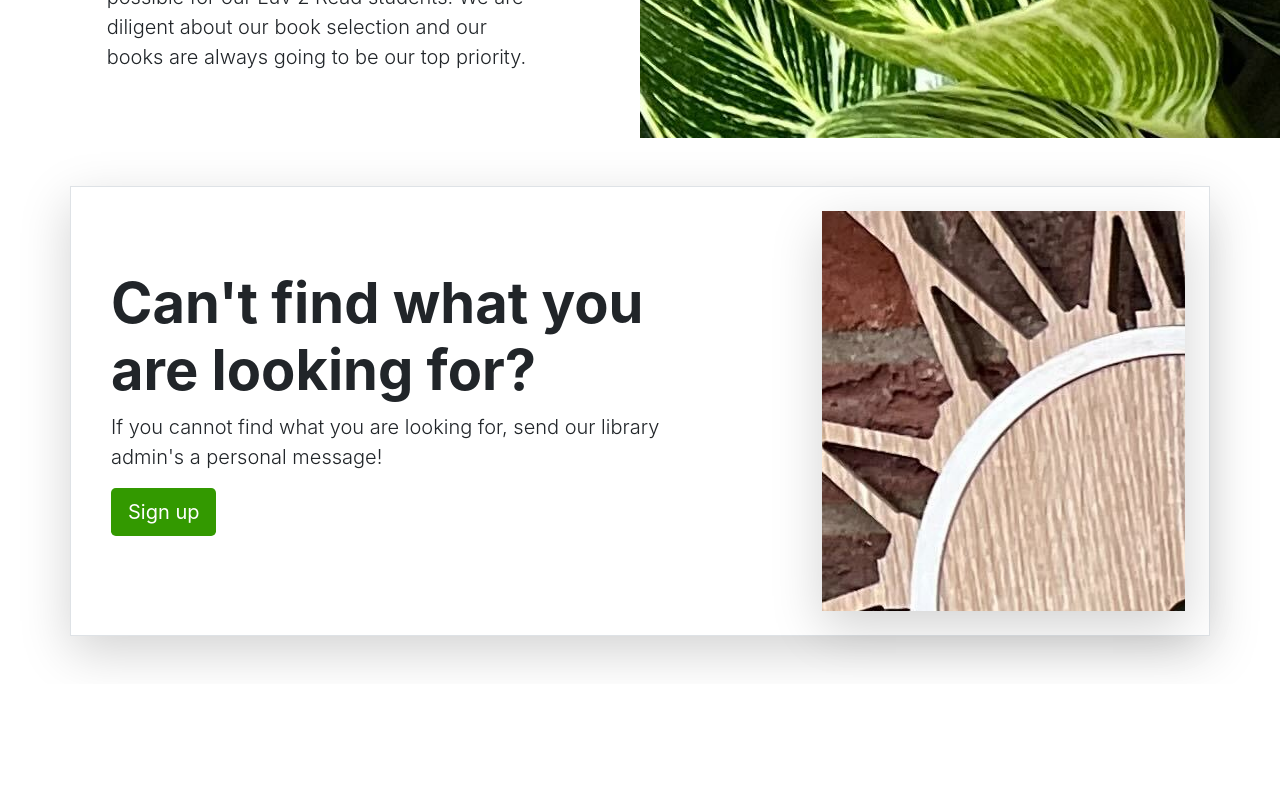
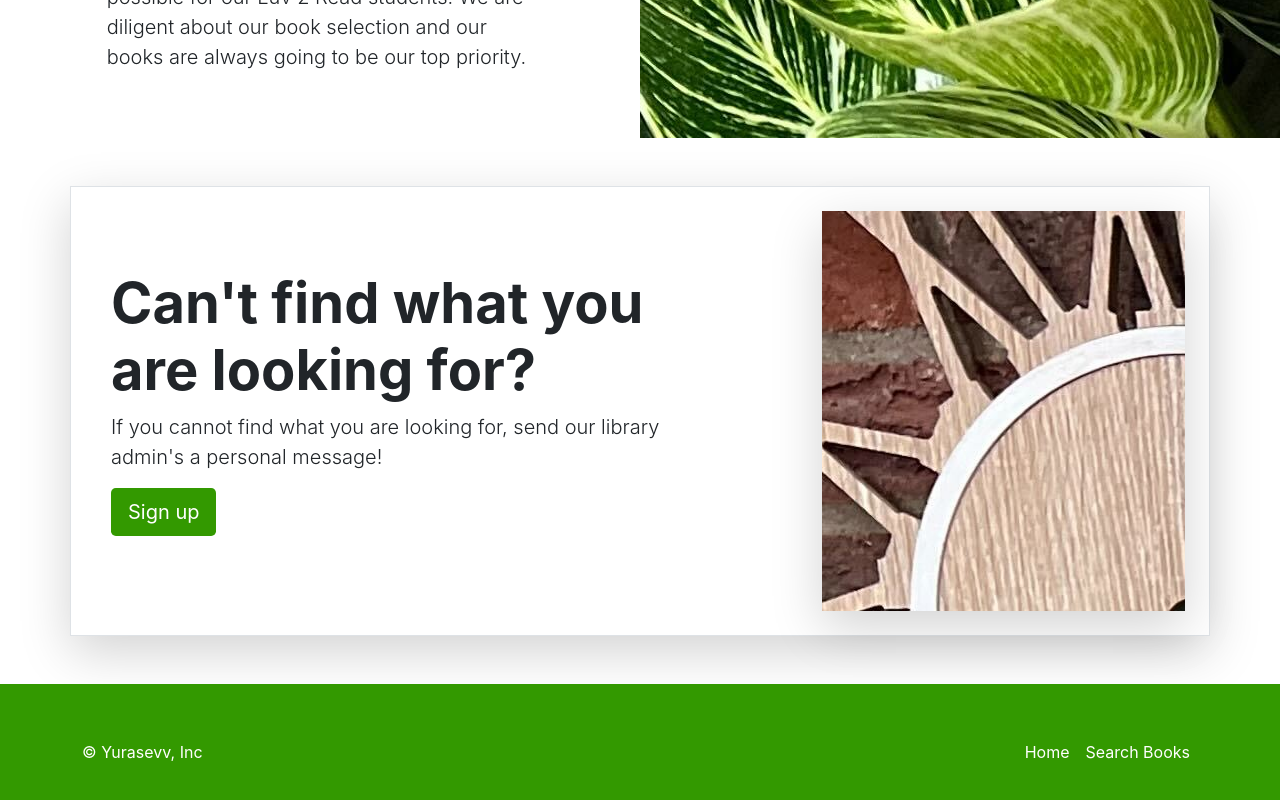
Before and after one commit to Yurasevv/library-web-app, a React (Create React App) app in the folder frontend/library-app/: page / in a window 1280 px wide. Shown: the part 1786-2586 px from the top of the page. Before the commit the page ends 2470 px from the top, so only its background shows below. Built offline with nearby package versions, Linux system fonts and the light colour scheme.

Commit message:
Add Footer

```diff
--- a/frontend/library-app/src/App.tsx
+++ b/frontend/library-app/src/App.tsx
@@ -5,6 +5,7 @@
 import {Carousel} from "./layouts/homepage/Carousel";
 import {Heros} from "./layouts/homepage/Heros";
 import {LibraryServices} from "./layouts/homepage/LibraryServices";
+import {Footer} from "./layouts/navbarAndFooter/Footer";
 
 function App() {
   return (
@@ -14,6 +15,7 @@
           <Carousel/>
           <Heros/>
           <LibraryServices/>
+          <Footer/>
       </div>
   );
 }
--- /dev/null
+++ b/frontend/library-app/src/layouts/navbarAndFooter/Footer.tsx
@@ -0,0 +1,22 @@
+export const Footer = () => {
+    return (
+        <div className='main-color'>
+            <footer className='container d-flex flex-wrap
+                justify-content-between align-items-center py-5 main-color'>
+                <p className='col-md-4 mb-0 text-white'>© Yurasevv, Inc</p>
+                <ul className='nav navbar-dark col-md-4 justify-content-end'>
+                    <li className='nav-item'>
+                        <a href='#' className='nav-link px-2 text-white'>
+                            Home
+                        </a>
+                    </li>
+                    <li className='nav-item'>
+                        <a href='#' className='nav-link px-2 text-white'>
+                            Search Books
+                        </a>
+                    </li>
+                </ul>
+            </footer>
+        </div>
+    );
+}
```
